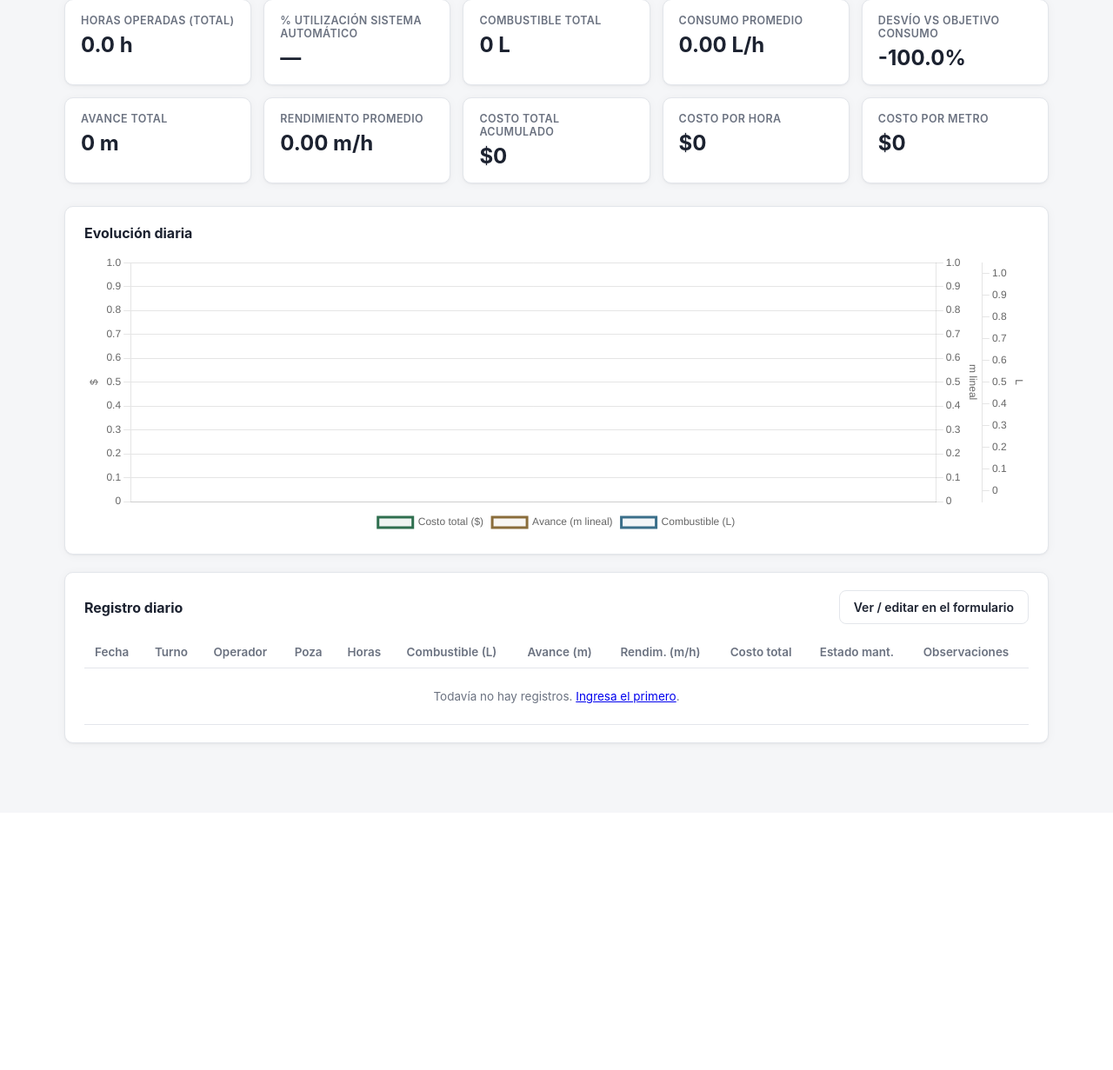
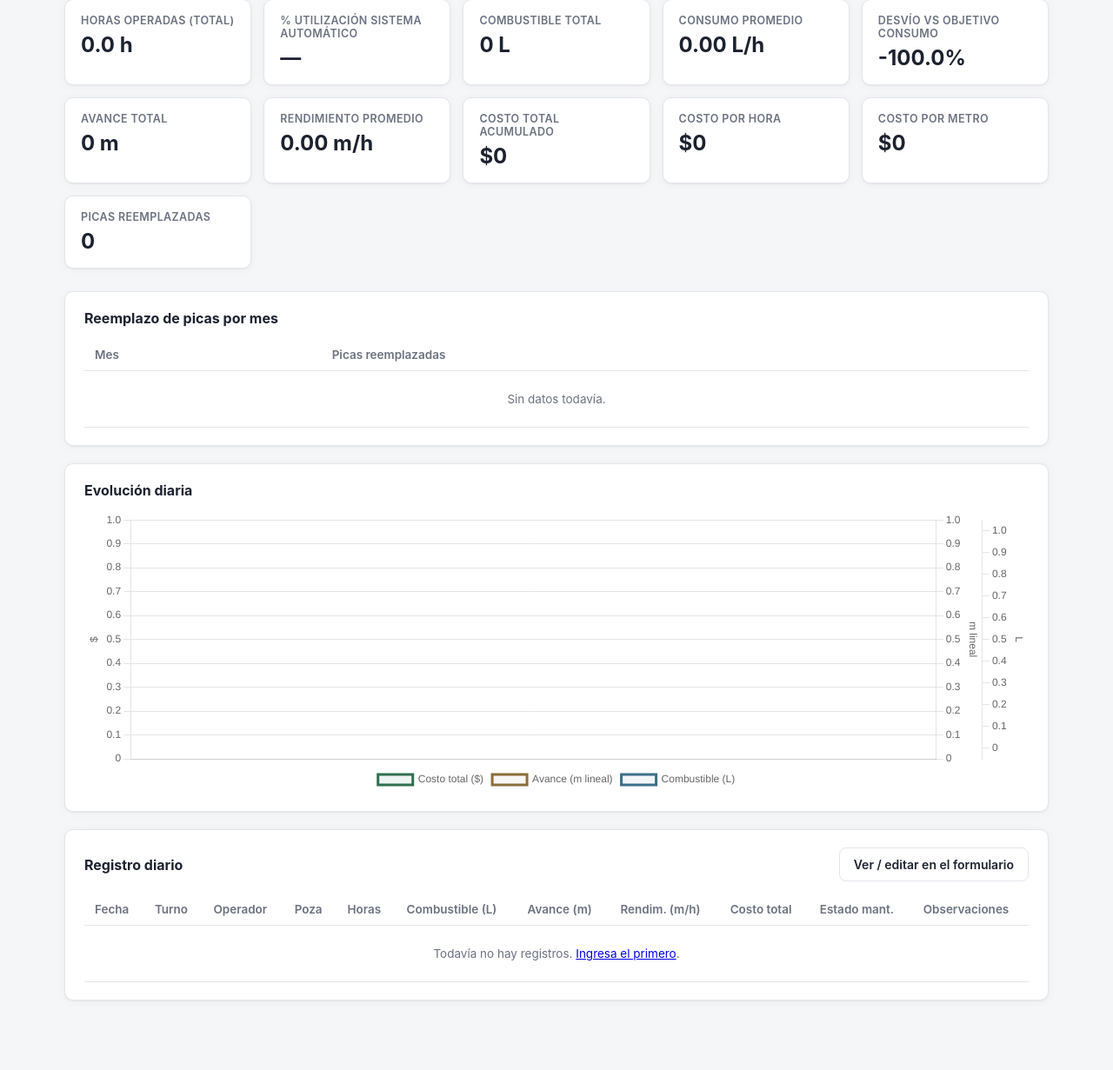
Before and after one commit to alejandrozavalasalinas-cpu/zanjadora, a Flask app: page / in a window 1280 px wide. Shown: the part 237-1468 px from the top of the page at 87% size. Before the commit the page ends 1096 px from the top, so only its background shows below. Run offline with Flask 3, Linux system fonts and the light colour scheme; the visitor is signed in with stand-in values (Sample User, id 1); data comes from the database, SQL or seed files in the repository; data that the repository does not hold is empty.

Commit message:
Agrega reemplazo de picas al registro y su acumulado mensual en el tablero
Nuevo campo "Reemplazo de picas (cantidad)" en el registro diario. El tablero suma el total según el filtro activo y muestra una tabla con el acumulado mes a mes (respeta año/poza filtrados).

Co-Authored-By: Claude Sonnet 5 <noreply@anthropic.com>

```diff
--- a/app.py
+++ b/app.py
@@ -113,6 +113,7 @@ def tablero():
             )
             if meta_m3_poza:
                 avance_m3_poza_pct = (kpis["volumen_total"] / meta_m3_poza) * 100
+    picas_por_mes = models.picas_reemplazadas_por_mes(anio=anio, poza=poza)
     return render_template(
         "tablero.html",
         kpis=kpis,
@@ -127,6 +128,7 @@ def tablero():
         metros_totales_poza=metros_totales_poza,
         meta_m3_poza=meta_m3_poza,
         avance_m3_poza_pct=avance_m3_poza_pct,
+        picas_por_mes=picas_por_mes,
     )
 
 
@@ -148,6 +150,7 @@ def formulario():
                 "profundidad_cm": float(request.form.get("profundidad_cm") or params.get("profundidad_zanja_cm") or 0),
                 "observaciones": request.form.get("observaciones"),
                 "horas_sistema_automatico": float(request.form.get("horas_sistema_automatico") or 0),
+                "picas_reemplazadas": float(request.form.get("picas_reemplazadas") or 0),
             }
             if not data["fecha"]:
                 raise ValueError("La fecha es obligatoria.")
@@ -228,6 +231,7 @@ def editar_registro(reg_id):
                 "profundidad_cm": float(request.form.get("profundidad_cm") or params.get("profundidad_zanja_cm") or 0),
                 "observaciones": request.form.get("observaciones"),
                 "horas_sistema_automatico": float(request.form.get("horas_sistema_automatico") or 0),
+                "picas_reemplazadas": float(request.form.get("picas_reemplazadas") or 0),
             }
             if not data["fecha"]:
                 raise ValueError("La fecha es obligatoria.")
--- a/models.py
+++ b/models.py
@@ -69,6 +69,7 @@ def init_db():
             profundidad_cm REAL,
             observaciones TEXT,
             horas_sistema_automatico REAL,
+            picas_reemplazadas REAL,
             horas_operadas REAL,
             consumo_lh REAL,
             volumen_m3 REAL,
@@ -117,6 +118,8 @@ def init_db():
         conn.execute("ALTER TABLE registros ADD COLUMN poza TEXT")
     if "horas_sistema_automatico" not in cols_registros:
         conn.execute("ALTER TABLE registros ADD COLUMN horas_sistema_automatico REAL")
+    if "picas_reemplazadas" not in cols_registros:
+        conn.execute("ALTER TABLE registros ADD COLUMN picas_reemplazadas REAL")
 
     row = conn.execute("SELECT COUNT(*) c FROM parametros").fetchone()
     if row["c"] == 0:
@@ -208,7 +211,7 @@ def crear_registro(data):
     cols = [
         "fecha", "turno", "operador", "poza", "horometro_inicial", "horometro_final",
         "combustible_l", "avance_m", "profundidad_cm", "observaciones",
-        "horas_sistema_automatico",
+        "horas_sistema_automatico", "picas_reemplazadas",
         "horas_operadas", "consumo_lh", "volumen_m3", "rendimiento_mh",
         "costo_combustible", "costo_operador", "costo_total", "costo_hora",
         "costo_metro", "hrs_para_mantencion", "estado_mant", "creado_en",
@@ -232,7 +235,7 @@ def actualizar_registro(reg_id, data):
     cols = [
         "fecha", "turno", "operador", "poza", "horometro_inicial", "horometro_final",
         "combustible_l", "avance_m", "profundidad_cm", "observaciones",
-        "horas_sistema_automatico",
+        "horas_sistema_automatico", "picas_reemplazadas",
         "horas_operadas", "consumo_lh", "volumen_m3", "rendimiento_mh",
         "costo_combustible", "costo_operador", "costo_total", "costo_hora",
         "costo_metro", "hrs_para_mantencion", "estado_mant",
@@ -322,6 +325,27 @@ def listar_pozas_disponibles():
     return [p["nombre"] for p in listar_pozas()]
 
 
+def picas_reemplazadas_por_mes(anio=None, poza=None):
+    condiciones = []
+    valores = []
+    if anio:
+        condiciones.append("substr(fecha, 1, 4) = ?")
+        valores.append(f"{anio:04d}")
+    if poza:
+        condiciones.append("poza = ?")
+        valores.append(poza)
+    where = f"WHERE {' AND '.join(condiciones)}" if condiciones else ""
+    conn = get_db()
+    rows = conn.execute(f"""
+        SELECT substr(fecha, 1, 7) AS mes, COALESCE(SUM(picas_reemplazadas), 0) AS total
+        FROM registros {where}
+        GROUP BY mes
+        ORDER BY mes DESC
+    """, valores).fetchall()
+    conn.close()
+    return [dict(r) for r in rows]
+
+
 def obtener_registro(reg_id):
     conn = get_db()
     row = conn.execute("SELECT * FROM registros WHERE id = ?", (reg_id,)).fetchone()
@@ -394,7 +418,8 @@ def resumen_kpis(anio=None, mes=None, poza=None):
             COALESCE(SUM(avance_m), 0) AS avance_total,
             COALESCE(SUM(volumen_m3), 0) AS volumen_total,
             COALESCE(SUM(costo_total), 0) AS costo_total_acumulado,
-            COALESCE(SUM(horas_sistema_automatico), 0) AS horas_sistema_automatico_total
+            COALESCE(SUM(horas_sistema_automatico), 0) AS horas_sistema_automatico_total,
+            COALESCE(SUM(picas_reemplazadas), 0) AS picas_reemplazadas_total
         FROM registros {where}
     """, valores).fetchone()
     conn.close()
--- a/templates/editar_registro.html
+++ b/templates/editar_registro.html
@@ -49,6 +49,9 @@
     <label>Uso sistema automático (h)
       <input type="number" step="0.1" name="horas_sistema_automatico" value="{{ registro.horas_sistema_automatico or 0 }}">
     </label>
+    <label>Reemplazo de picas (cantidad)
+      <input type="number" step="1" min="0" name="picas_reemplazadas" value="{{ registro.picas_reemplazadas or 0 }}">
+    </label>
     <label class="span-2">Observaciones
       <textarea name="observaciones" rows="2" placeholder="Opcional">{{ registro.observaciones or '' }}</textarea>
     </label>
--- a/templates/formulario.html
+++ b/templates/formulario.html
@@ -50,6 +50,9 @@
     <label>Uso sistema automático (h)
       <input type="number" step="0.1" name="horas_sistema_automatico" placeholder="0">
     </label>
+    <label>Reemplazo de picas (cantidad)
+      <input type="number" step="1" min="0" name="picas_reemplazadas" placeholder="0">
+    </label>
     <label class="span-2">Observaciones
       <textarea name="observaciones" rows="2" placeholder="Opcional"></textarea>
     </label>
--- a/templates/tablero.html
+++ b/templates/tablero.html
@@ -135,6 +135,31 @@
     <span class="kpi-label">Costo por metro</span>
     <span class="kpi-value">${{ "{:,.0f}".format(kpis.costo_por_metro) }}</span>
   </div>
+  <div class="kpi-card">
+    <span class="kpi-label">Picas reemplazadas</span>
+    <span class="kpi-value">{{ "%.0f"|format(kpis.picas_reemplazadas_total) }}</span>
+  </div>
+</section>
+
+<section class="panel">
+  <h2>Reemplazo de picas por mes</h2>
+  <div class="table-wrap">
+    <table class="data-table">
+      <thead>
+        <tr><th>Mes</th><th>Picas reemplazadas</th></tr>
+      </thead>
+      <tbody>
+        {% for m in picas_por_mes %}
+        <tr>
+          <td>{{ meses[m.mes[5:7]|int - 1][1] }} {{ m.mes[:4] }}</td>
+          <td>{{ "%.0f"|format(m.total) }}</td>
+        </tr>
+        {% else %}
+        <tr><td colspan="2" class="empty">Sin datos todavía.</td></tr>
+        {% endfor %}
+      </tbody>
+    </table>
+  </div>
 </section>
 
 <section class="panel">
```
